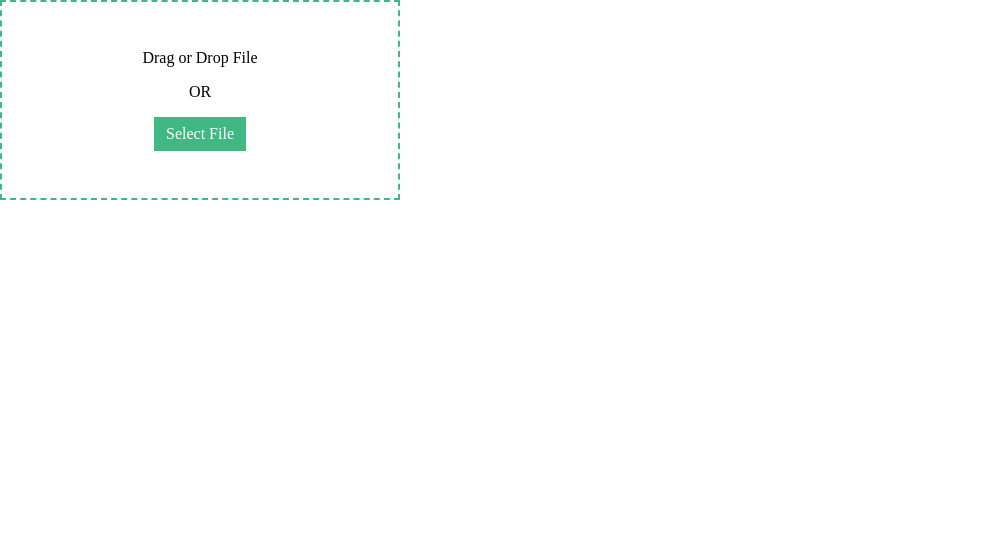
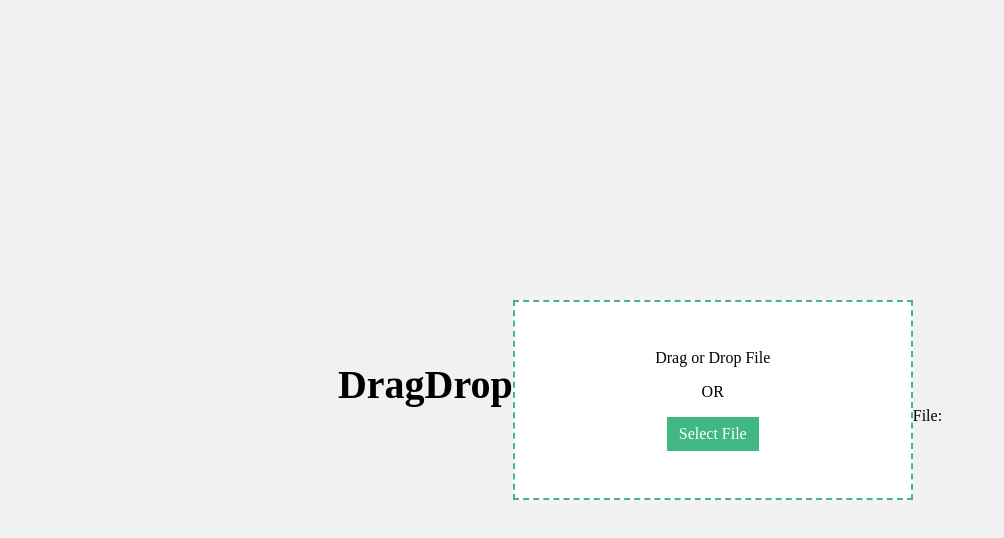
Before and after one commit to KonradGmur/Vue3-Drag-Drop-App, a Vue app: page / in a window 1280 px wide. Shown: the top 538 px of the page, without its empty margins (0-1004 px from the left). Built offline with nearby package versions, Linux system fonts and the light colour scheme.

Commit message:
Adding styles to the project part 2

```diff
--- a/src/views/Home.vue
+++ b/src/views/Home.vue
@@ -1,17 +1,44 @@
 <template>
 	<div class="home">
+		<h1>DragDrop</h1>
 		<DragDrop />
+		<span class="file-info">File: {{ dragdropFile.name }}</span>
 	</div>
 </template>
 
 <script>
 // @ is an alias to /src
 import DragDrop from '@/components/DragDrop.vue';
+import { ref } from 'vue';
 
 export default {
 	name: 'Home',
 	components: {
 		DragDrop,
 	},
+	setup() {
+		let dragdropFile = ref('');
+
+		return { dragdropFile };
+	},
 };
 </script>
+
+<style lang="scss" scoped>
+.home {
+	height: 100vh;
+	display: flex;
+	justify-content: center;
+	align-items: center;
+	background-color: #f1f1f1;
+}
+
+h1 {
+	font-size: 40px;
+	margin-bottom: 32px;
+}
+
+.file-info {
+	margin-top: 32px;
+}
+</style>
```
